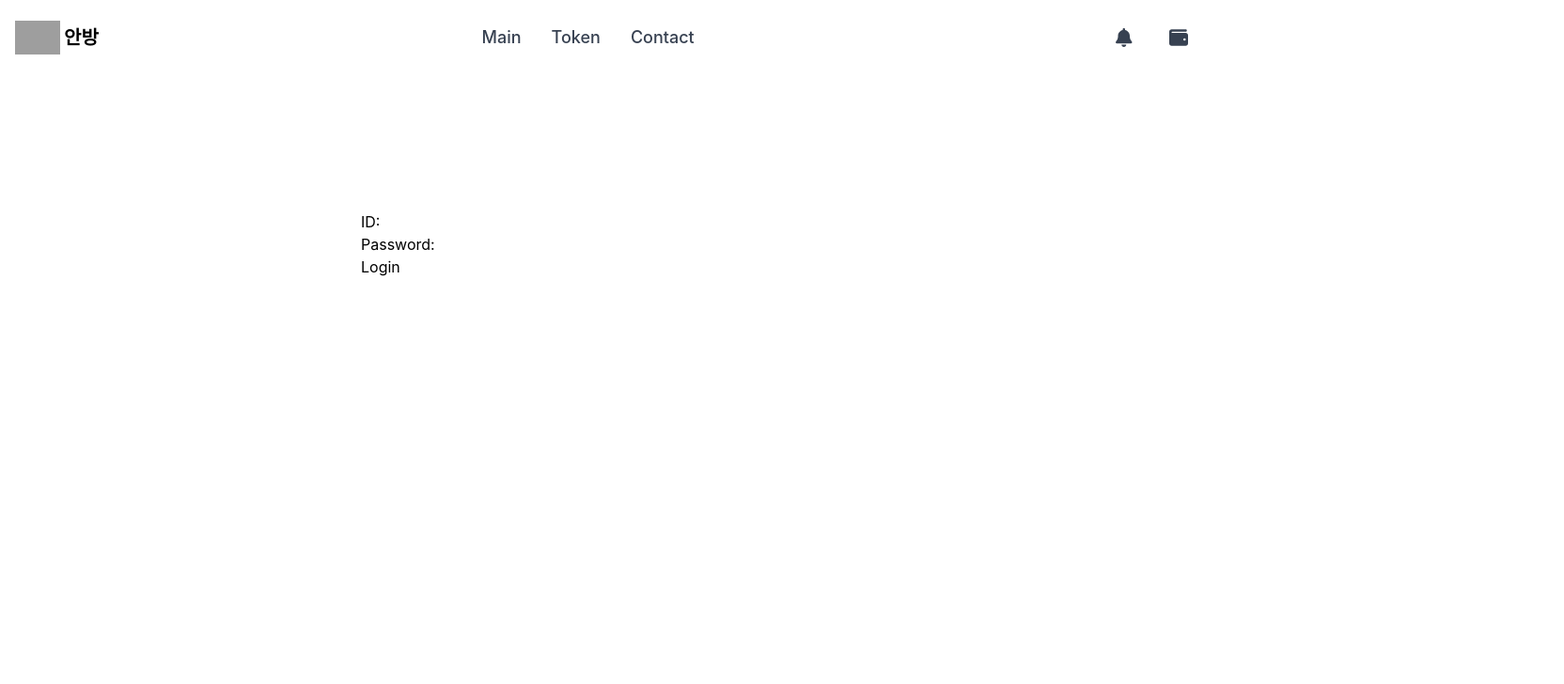
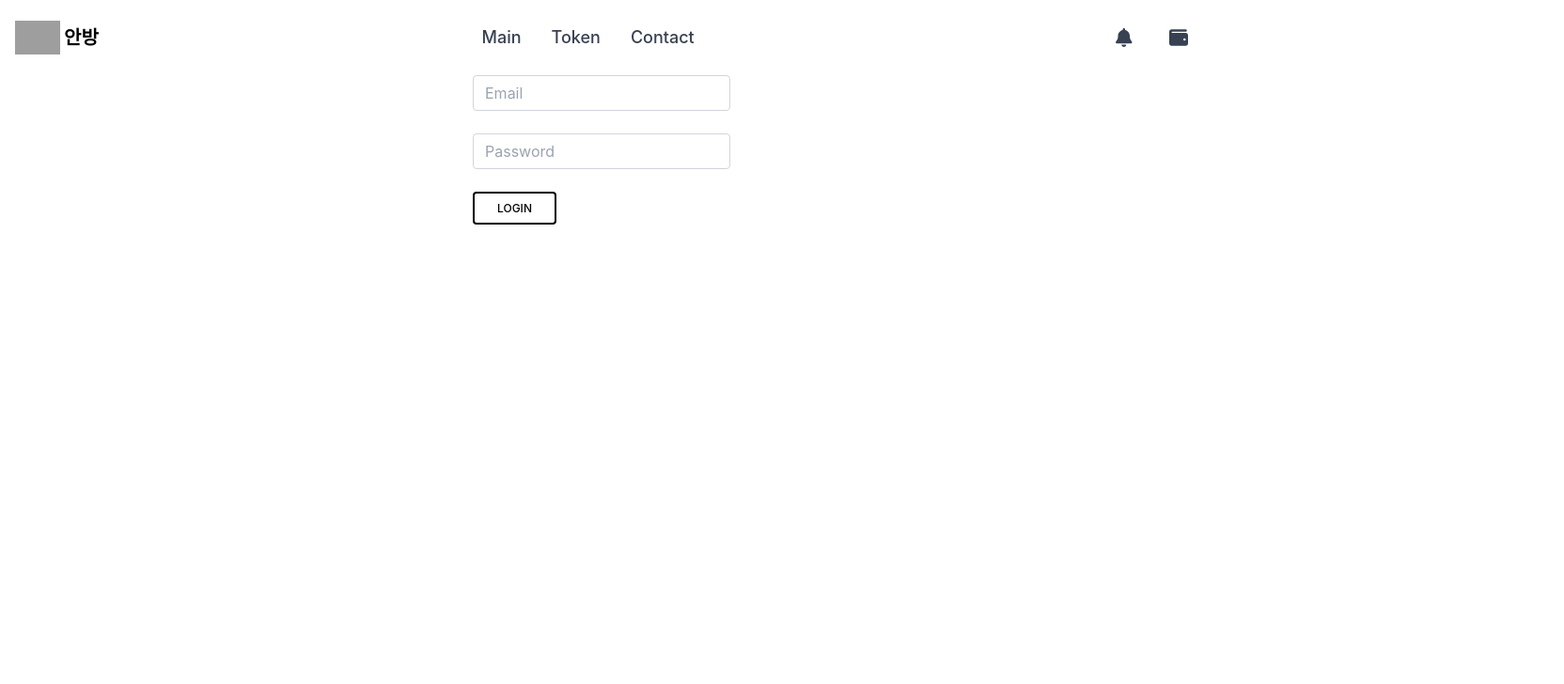
Before and after one commit to jchoo0x/BEB-07-anbang, a React (Create React App) app in the folder client/: page /login in a window 1280 px wide. Shown: the top 728 px of the page at 94% size, 1664 px wide, since content can reach past the window. Built offline with nearby package versions, Linux system fonts and the light colour scheme; grey boxes are pictures that could not be loaded.

Commit message:
로그인 페이지 이동

```diff
--- a/client/src/components/Login.js
+++ /dev/null
@@ -1,45 +0,0 @@
-import React, { useState } from "react";
-
-function Login() {
-  const [username, setUsername] = useState("");
-  const [password, setPassword] = useState("");
-
-  const handleSubmit = (event) => {
-    event.preventDefault();
-    // Perform login logic here
-  };
-
-  return (
-    <div style={{ display: "flex", justifyContent: "center" }}>
-      <form onSubmit={handleSubmit}>
-        <input
-          type="text"
-          class="form-control block w-full px-3 py-1.5 text-base font-normal text-gray-700 bg-white bg-clip-padding border border-solid border-gray-300 rounded transition ease-in-out m-0 focus:text-gray-700 focus:bg-white focus:border-black focus:outline-none"
-          value={username}
-          onChange={(event) => setUsername(event.target.value)}
-          placeholder="Email"
-        />
-
-        <br />
-        <input
-          type="password"
-          class="form-control block w-full px-3 py-1.5 text-base font-normal text-gray-700 bg-white bg-clip-padding border border-solid border-gray-300 rounded transition ease-in-out m-0 focus:text-gray-700 focus:bg-white focus:border-black focus:outline-none"
-          value={password}
-          onChange={(event) => setPassword(event.target.value)}
-          placeholder="Password"
-        />
-        <br />
-        <button
-          type="button"
-          class="inline-block px-6 py-2 border-2 border-black text-black font-medium text-xs leading-tight uppercase rounded hover:bg-black hover:bg-opacity-5 focus:outline-none focus:ring-0 transition duration-150 ease-in-out"
-          data-mdb-ripple="true"
-          data-mdb-ripple-color="light"
-        >
-          Login
-        </button>
-      </form>
-    </div>
-  );
-}
-
-export default Login;
--- a/client/src/pages/Login.js
+++ b/client/src/pages/Login.js
@@ -1,6 +1,4 @@
 import React, { useState } from "react";
-
-import "../assets/css/main.css";
 
 function Login() {
   const [username, setUsername] = useState("");
@@ -12,32 +10,34 @@ function Login() {
   };
 
   return (
-    <div className="flex flex-row mt-36 w-max">
-      <section className="h-screen w-96">
-      </section>
-        <section className="h-screen w-screen items-center ">
+    <div style={{ display: "flex", justifyContent: "center" }}>
       <form onSubmit={handleSubmit}>
-            <label>
-              ID:
         <input
           type="text"
+          class="form-control block w-full px-3 py-1.5 text-base font-normal text-gray-700 bg-white bg-clip-padding border border-solid border-gray-300 rounded transition ease-in-out m-0 focus:text-gray-700 focus:bg-white focus:border-black focus:outline-none"
           value={username}
           onChange={(event) => setUsername(event.target.value)}
+          placeholder="Email"
         />
-            </label>
+
         <br />
-            <label>
-              Password:
         <input
           type="password"
+          class="form-control block w-full px-3 py-1.5 text-base font-normal text-gray-700 bg-white bg-clip-padding border border-solid border-gray-300 rounded transition ease-in-out m-0 focus:text-gray-700 focus:bg-white focus:border-black focus:outline-none"
           value={password}
           onChange={(event) => setPassword(event.target.value)}
+          placeholder="Password"
         />
-            </label>
         <br />
-            <button type="submit">Login</button>
+        <button
+          type="button"
+          class="inline-block px-6 py-2 border-2 border-black text-black font-medium text-xs leading-tight uppercase rounded hover:bg-black hover:bg-opacity-5 focus:outline-none focus:ring-0 transition duration-150 ease-in-out"
+          data-mdb-ripple="true"
+          data-mdb-ripple-color="light"
+        >
+          Login
+        </button>
       </form>
-        </section>
     </div>
   );
 }
```
Lines whose indentation alone changed are shown as unchanged.
